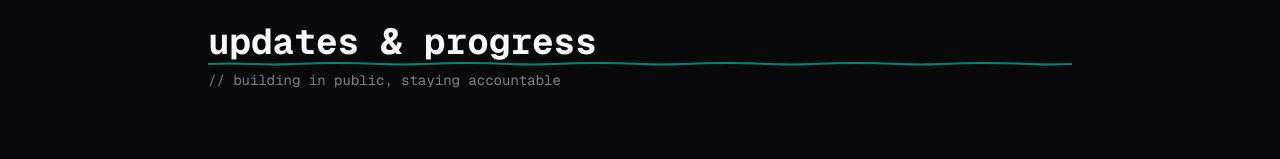
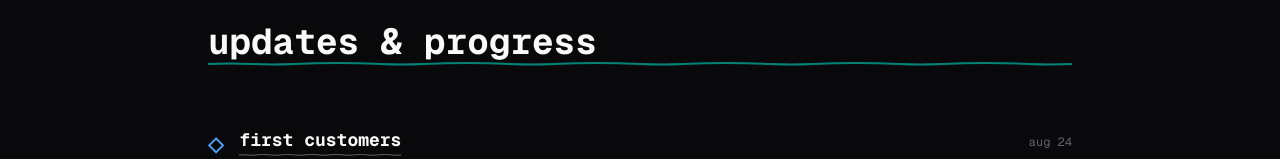
Before and after one commit to federicofanini/uara.co, a Next.js app: page /updates in a window 1280 px wide. Shown: the part 122-281 px from the top of the page. Built offline with nearby package versions, Linux system fonts and the light colour scheme; no server answers.

Commit message:
minor fix

```diff
--- a/src/components/updates.tsx
+++ b/src/components/updates.tsx
@@ -90,9 +90,6 @@ export function Updates() {
             </svg>
           </div>
         </h2>
-        <p className="text-muted-foreground text-sm font-mono opacity-80">
-          // building in public, staying accountable
-        </p>
       </div>
 
       {/* Simple scratchy list */}
```
